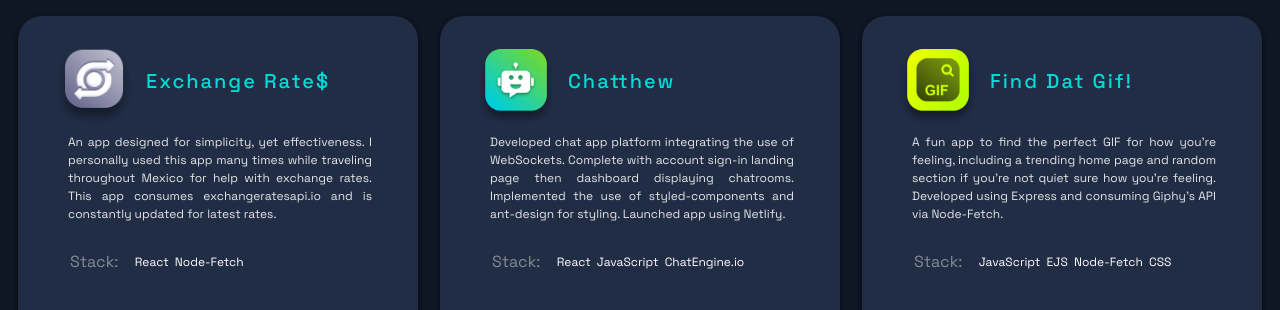
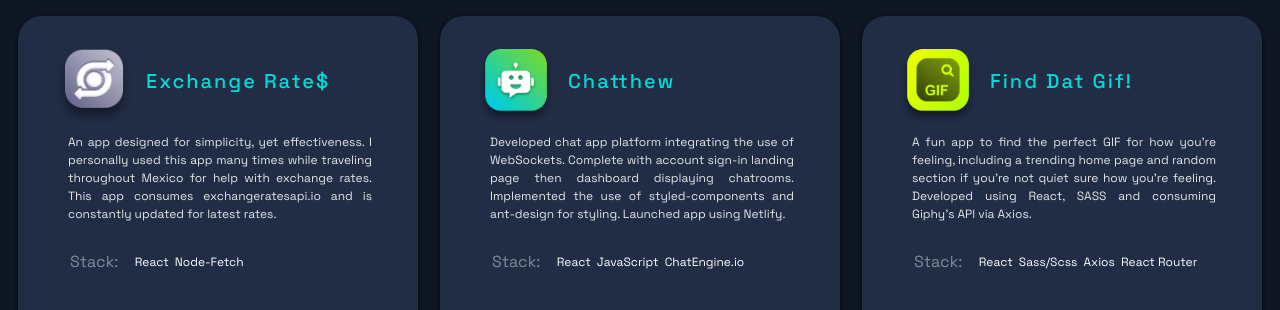
Before and after one commit to btims512/Portfolio_website, a Next.js app: page / in a window 1280 px wide. Shown: the part 2080-2390 px from the top of the page. Built offline with nearby package versions, Linux system fonts and the light colour scheme.

Commit message:
update gif project

```diff
--- a/src/constants/constants.js
+++ b/src/constants/constants.js
@@ -112,11 +112,11 @@ export const projects = [
   {
     title: "Find Dat Gif!",
     description:
-      "A fun app to find the perfect GIF for how you're feeling, including a trending home page and random section if you're not quiet sure how you're feeling. Developed using Express and consuming Giphy's API via Node-Fetch.",
+      "A fun app to find the perfect GIF for how you're feeling, including a trending home page and random section if you're not quiet sure how you're feeling. Developed using React, SASS and consuming Giphy's API via Axios.",
     image: "/images/gif-logo.png",
-    tags: ["JavaScript", "EJS", "Node-Fetch", "CSS"],
-    source: "https://find-dat-gif.onrender.com/",
-    visit: "https://github.com/btims512/projects",
+    tags: ["React", "Sass/Scss", "Axios", "React Router"],
+    source: "https://find-dat-gif.netlify.app/",
+    visit: "https://github.com/btims512/find_dat_gif_2.0",
     id: 11,
   },
 ];
```
